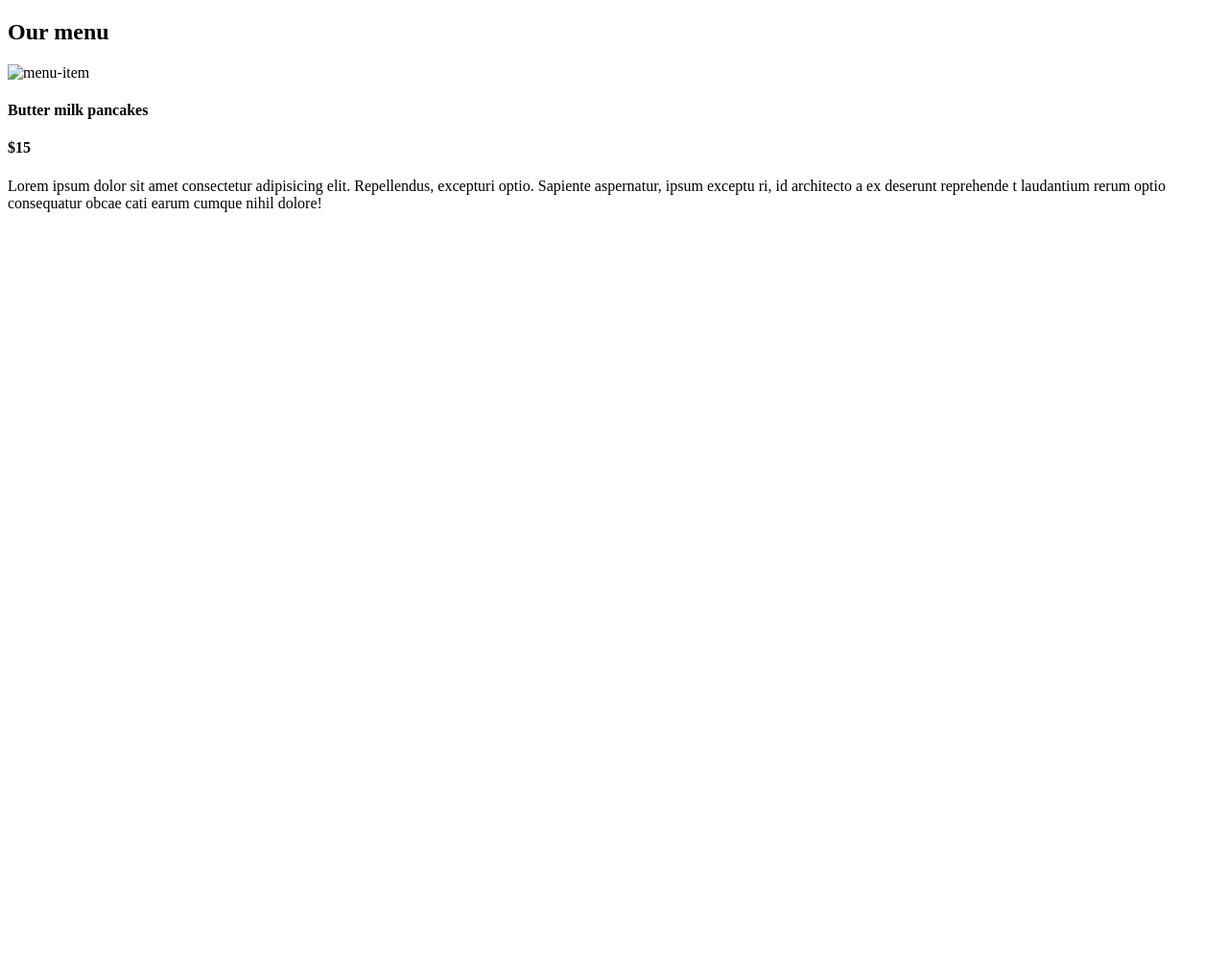
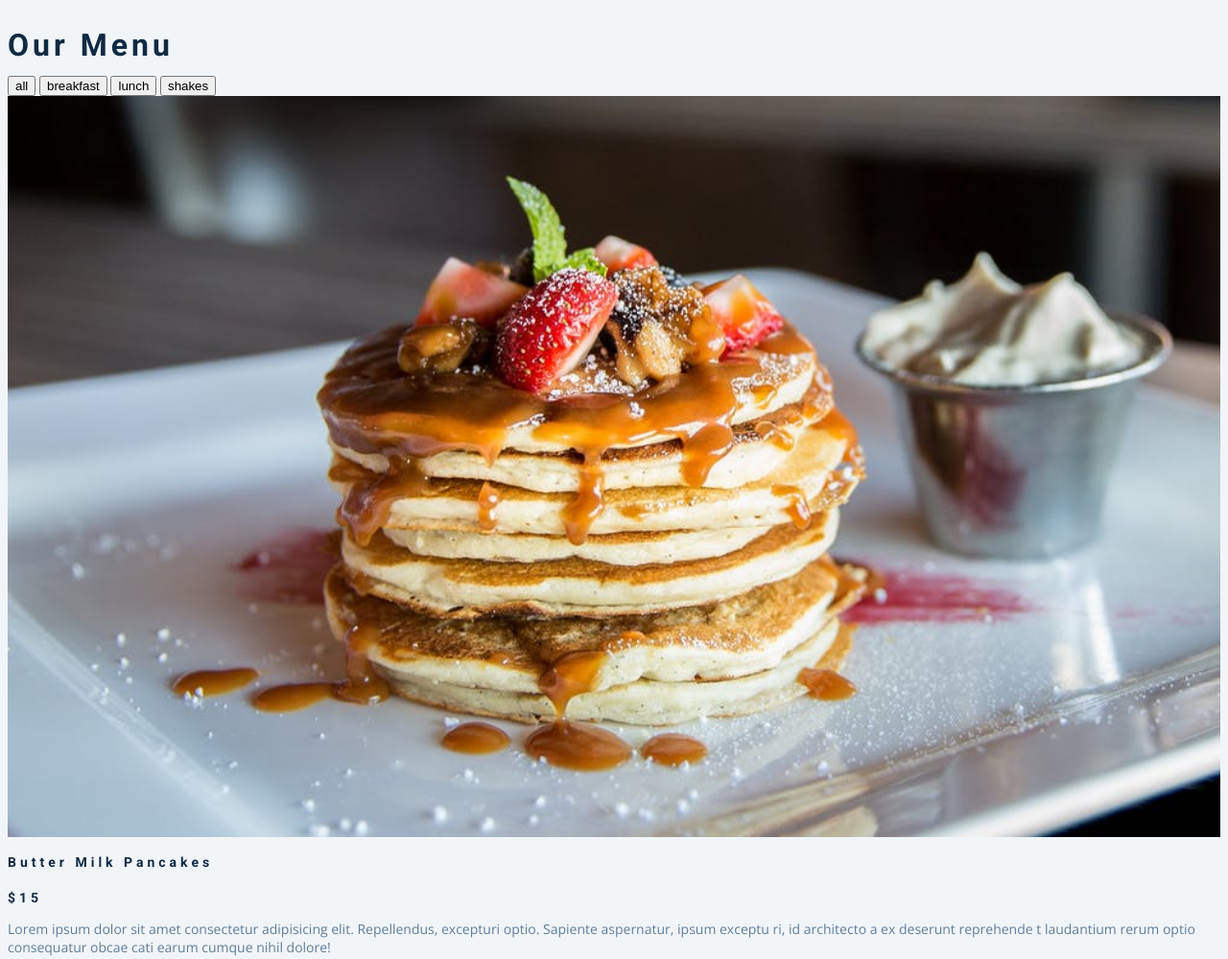
Before and after one commit to Kinkro/Restaurant-menu, a plain HTML site: page index.html in a window 1280 px wide. Shown: the top 999 px of the page at 96% size. Before the commit the page ends 800 px from the top, so only its background shows below. Drawn offline with nearby package versions, Linux system fonts and the light colour scheme; a script that the page names is missing.

Commit message:
Modified index.html
Added buttons

```diff
--- a/index.html
+++ b/index.html
@@ -21,8 +21,48 @@
             <div class="underline"></div>
         </div>
         <!-- filter buttons -->
+        <div class="btn-container">
+            <button type="button" class="filter-btn" data-id="all">all</button>
+            <button type="button" class="filter-btn" data-id="breakfast">breakfast</button>
+            <button type="button" class="filter-btn" data-id="lunch">lunch</button>
+            <button type="button" class="filter-btn" data-id="shakes">shakes</button>
+        </div>
         <!-- menu items -->
         <div class="section-center">
+            <article class="menu-item">
+                <img src="./menu-item.jpeg" class = "photo" alt="menu-item">
+                <div class="item-info">
+                    <header>
+                        <h4>Butter milk pancakes</h4>
+                        <h4 class="price">$15</h4>
+
+                    </header>
+                    <p class="item-text">Lorem ipsum dolor sit amet consectetur
+                        adipisicing elit. Repellendus, excepturi
+                        optio. Sapiente aspernatur, ipsum exceptu
+                        ri, id architecto a ex deserunt reprehende
+                        t laudantium rerum optio consequatur obcae
+                        cati earum cumque nihil dolore!
+                    </p>
+                </div>
+            </article>
+            <article class="menu-item">
+                <img src="./menu-item.jpeg" class = "photo" alt="menu-item">
+                <div class="item-info">
+                    <header>
+                        <h4>Butter milk pancakes</h4>
+                        <h4 class="price">$15</h4>
+
+                    </header>
+                    <p class="item-text">Lorem ipsum dolor sit amet consectetur
+                        adipisicing elit. Repellendus, excepturi
+                        optio. Sapiente aspernatur, ipsum exceptu
+                        ri, id architecto a ex deserunt reprehende
+                        t laudantium rerum optio consequatur obcae
+                        cati earum cumque nihil dolore!
+                    </p>
+                </div>
+            </article>
             <article class="menu-item">
                 <img src="./menu-item.jpeg" class = "photo" alt="menu-item">
                 <div class="item-info">
--- a/styles.css
+++ b/styles.css
@@ -0,0 +1,161 @@
+/*
+============
+Fonts
+============
+*/
+
+@import url("https://fonts.googleapis.com/css?family=Open+Sans|Roboto:400,700&display=swap");
+
+/*
+============
+Variables
+============
+ */
+
+:root {
+  /* dark shades of primary color*/
+  --clr-primary-1: hsl(205, 86%, 17%);
+  --clr-primary-2: hsl(205, 77%, 27%);
+  --clr-primary-3: hsl(205, 72%, 37%);
+  --clr-primary-4: hsl(205, 63%, 48%);
+  /* primary/main color */
+  --clr-primary-5: #49a6e9;
+  /* lighter shades of primary color */
+  --clr-primary-6: hsl(205, 89%, 70%);
+  --clr-primary-7: hsl(205, 90%, 76%);
+  --clr-primary-8: hsl(205, 86%, 81%);
+  --clr-primary-9: hsl(205, 90%, 88%);
+  --clr-primary-10: hsl(205, 100%, 96%);
+  /* darkest grey - used for headings */
+  --clr-grey-1: hsl(209, 61%, 16%);
+  --clr-grey-2: hsl(211, 39%, 23%);
+  --clr-grey-3: hsl(209, 34%, 30%);
+  --clr-grey-4: hsl(209, 28%, 39%);
+  /* grey used for paragraphs */
+  --clr-grey-5: hsl(210, 22%, 49%);
+  --clr-grey-6: hsl(209, 23%, 60%);
+  --clr-grey-7: hsl(211, 27%, 70%);
+  --clr-grey-8: hsl(210, 31%, 80%);
+  --clr-grey-9: hsl(212, 33%, 89%);
+  --clr-grey-10: hsl(210, 36%, 96%);
+  --clr-white: #fff;
+  --clr-red-dark: hsl(360, 67%, 44%);
+  --clr-red-light: hsl(360, 71%, 66%);
+  --clr-green-dark: hsl(125, 67%, 44%);
+  --clr-green-light: hsl(125, 71%, 66%);
+  --clr-gold: #c59d5f;
+  --clr-black: #222;
+  --ff-primary: "Roboto", sans-serif;
+  --ff-secondary: "Open Sans", sans-serif;
+  --transition: all 0.3s linear;
+  --spacing: 0.25rem;
+  --radius: 0.5rem;
+  --light-shadow: 0 5px 15px rgba(0, 0, 0, 0.1);
+  --dark-shadow: 0 5px 15px rgba(0, 0, 0, 0.2);
+  --max-width: 1170px;
+  --fixed-width: 620px;
+}
+
+/*
+ ===============
+ Global styles
+ ===============
+ */
+
+*,
+::after ::before {
+  margin: 0;
+  padding: 0;
+  box-sizing: border-box;
+}
+
+body {
+  font-family: var(--ff-secondary);
+  background: var(--clr-grey-10);
+  color: var(--clr-grey-1);
+  line-height: 1, 5;
+  font-size: 0.875rem;
+}
+
+ul {
+  list-style-type: none;
+}
+
+a {
+  text-decoration: none;
+}
+
+img:not(.logo) {
+  width: 100%;
+}
+
+img {
+  display: block;
+}
+
+h1,
+h2,
+h3,
+h4 {
+  letter-spacing: var(--spacing);
+  text-transform: capitalize;
+  line-height: 1.25;
+  margin-bottom: 0.75rem;
+  font-family: var(--ff-primary);
+}
+
+h1 {
+  font-size: 3rem;
+}
+
+h2 {
+  font-size: 2rem;
+}
+
+h3 {
+  font-size: 1.25rem;
+}
+
+h4 {
+  font-size: 0.875rem;
+}
+
+p {
+  margin-bottom: 1.25rem;
+  color: var(--clr-grey-5);
+}
+
+@media creen and(min-width:800px) {
+  h1 {
+    font-size: 4rem;
+  }
+  h2 {
+    font-size: 2.5rem;
+  }
+  h3 {
+    font-size: 1.75rem;
+  }
+  h4 {
+    font-size: 1rem;
+  }
+  body {
+    font-size: 1rem;
+  }
+  h1,
+  h2,
+  h3,
+  h4 {
+    line-height: 1;
+  }
+}
+
+/*
+===============
+Global classes
+===============
+*/
+
+.btn {
+  text-transform: uppercase;
+  background: transparent;
+}
```
Also changed, not shown: logo.svg (added), menu-item.jpeg (added).
